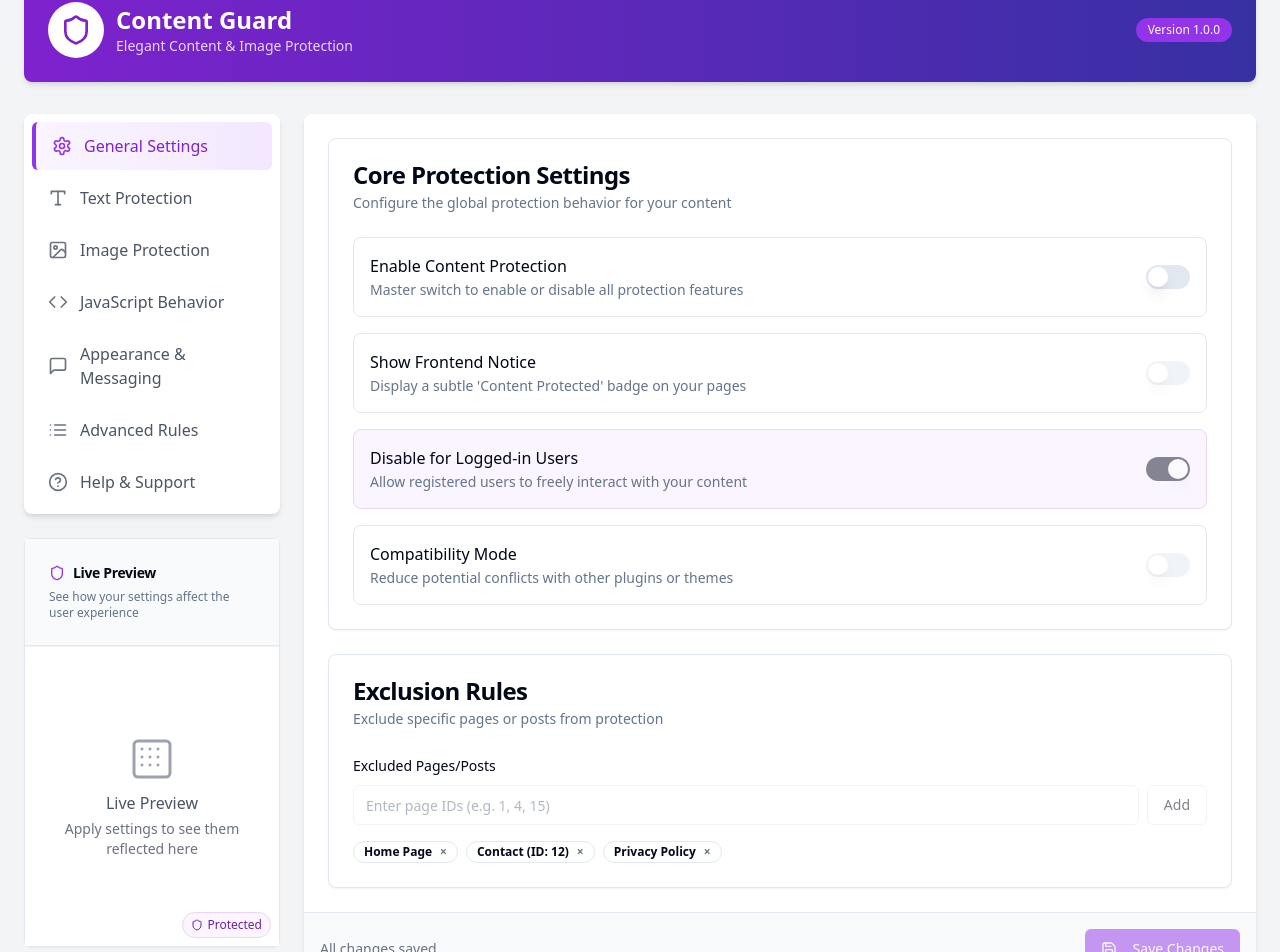
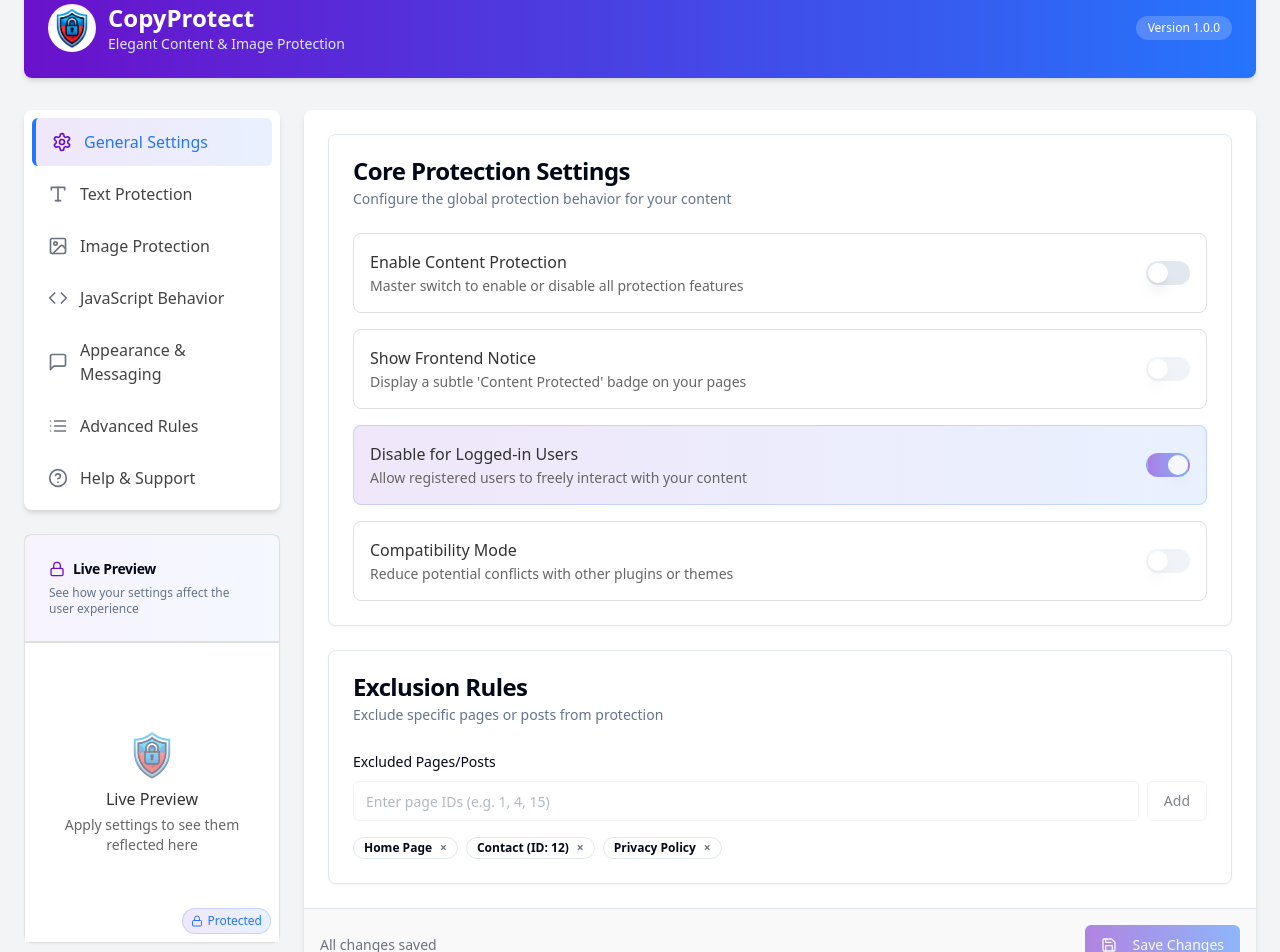
Before and after one commit to jonathanmcintyre1/plugin-powerhouse-genesis, a React (Vite) app: page / in a window 1280 px wide. Shown: the part 46-998 px from the top of the page. Built offline with nearby package versions, Linux system fonts and the light colour scheme.

Commit message:
Refactor: Apply Copyprotect brand guidelines
Update styling, UI/UX, and branding elements based on the Copyprotect brand guide.

```diff
--- a/src/components/Header.tsx
+++ b/src/components/Header.tsx
@@ -1,21 +1,30 @@
 
 import React from 'react';
-import { Shield } from 'lucide-react';
+import { Lock } from 'lucide-react';
 
 const Header = () => {
   return (
-    <div className="flex items-center justify-between mb-8 bg-gradient-to-r from-purple-700 to-indigo-800 p-6 rounded-lg shadow-md">
-      <div className="flex items-center space-x-3">
-        <div className="bg-white p-3 rounded-full shadow-inner">
-          <Shield className="h-8 w-8 text-purple-700" />
+    <div className="relative mb-8 overflow-hidden rounded-lg shadow-md">
+      {/* Primary gradient background */}
+      <div className="bg-gradient-to-r from-[#6a11cb] to-[#2575fc] p-6">
+        <div className="flex items-center justify-between">
+          <div className="flex items-center space-x-3">
+            <div className="flex h-12 w-12 items-center justify-center rounded-full bg-white shadow-inner">
+              <img
+                src="/lovable-uploads/11897506-8ad0-4918-baf8-2256dcae8dbe.png"
+                alt="CopyProtect Logo"
+                className="h-10 w-10"
+              />
+            </div>
+            <div>
+              <h1 className="text-2xl font-bold text-white">CopyProtect</h1>
+              <p className="text-sm text-blue-100">Elegant Content & Image Protection</p>
+            </div>
+          </div>
+          <div className="bg-white/20 backdrop-blur-sm text-white text-xs px-3 py-1 rounded-full font-medium">
+            Version 1.0.0
+          </div>
         </div>
-        <div>
-          <h1 className="text-2xl font-bold text-white">Content Guard</h1>
-          <p className="text-purple-200 text-sm">Elegant Content & Image Protection</p>
-        </div>
-      </div>
-      <div className="bg-purple-600 text-white text-xs px-3 py-1 rounded-full font-medium">
-        Version 1.0.0
       </div>
     </div>
   );
--- a/src/components/LivePreview.tsx
+++ b/src/components/LivePreview.tsx
@@ -1,14 +1,14 @@
 
 import React from 'react';
 import { Card, CardContent, CardDescription, CardHeader, CardTitle } from '@/components/ui/card';
-import { Shield } from 'lucide-react';
+import { Lock } from 'lucide-react';
 
 const LivePreview: React.FC = () => {
   return (
-    <Card className="w-full">
-      <CardHeader className="bg-gray-50 border-b">
+    <Card className="w-full border-[#e0e0e0] shadow-sm hover:shadow-md transition-shadow duration-300">
+      <CardHeader className="bg-gradient-to-r from-[#6a11cb]/5 to-[#2575fc]/5 border-b border-[#e0e0e0]">
         <CardTitle className="text-sm flex items-center">
-          <Shield className="h-4 w-4 text-purple-600 mr-2" />
+          <Lock className="h-4 w-4 text-[#6a11cb] mr-2" />
           Live Preview
         </CardTitle>
         <CardDescription className="text-xs">
@@ -16,7 +16,7 @@ const LivePreview: React.FC = () => {
         </CardDescription>
       </CardHeader>
       <CardContent className="p-0">
-        <div className="relative w-full h-[300px] bg-white border-t border-gray-100">
+        <div className="relative w-full h-[300px] bg-white border-t border-[#e0e0e0]">
           <iframe
             title="Content Preview"
             className="w-full h-full"
@@ -24,22 +24,15 @@ const LivePreview: React.FC = () => {
           />
           <div className="absolute inset-0 flex items-center justify-center bg-white">
             <div className="text-center p-6">
-              <div className="text-gray-400 mb-2">
-                <svg xmlns="http://www.w3.org/2000/svg" width="48" height="48" viewBox="0 0 24 24" fill="none" stroke="currentColor" strokeWidth="1.5" strokeLinecap="round" strokeLinejoin="round" className="mx-auto">
-                  <rect width="18" height="18" x="3" y="3" rx="2" />
-                  <path d="M7 7h.01" />
-                  <path d="M11 7h.01" />
-                  <path d="M15 7h.01" />
-                  <path d="M7 11h.01" />
-                  <path d="M11 11h.01" />
-                  <path d="M15 11h.01" />
-                  <path d="M7 15h.01" />
-                  <path d="M11 15h.01" />
-                  <path d="M15 15h.01" />
-                </svg>
+              <div className="text-[#2575fc] mb-2">
+                <img
+                  src="/lovable-uploads/11897506-8ad0-4918-baf8-2256dcae8dbe.png"
+                  alt="CopyProtect Logo"
+                  className="mx-auto h-12 w-12 opacity-50"
+                />
               </div>
-              <h3 className="text-gray-600 font-medium">Live Preview</h3>
-              <p className="text-gray-500 text-sm mt-1">
+              <h3 className="text-[#333333] font-medium">Live Preview</h3>
+              <p className="text-[#666666] text-sm mt-1">
                 Apply settings to see them reflected here
               </p>
             </div>
@@ -47,8 +40,8 @@ const LivePreview: React.FC = () => {
 
           {/* Protection badge example */}
           <div className="absolute bottom-2 right-2">
-            <div className="bg-purple-50 text-purple-800 border border-purple-200 rounded-full px-2 py-1 text-xs flex items-center">
-              <Shield className="h-3 w-3 mr-1" />
+            <div className="bg-gradient-to-r from-[#6a11cb]/10 to-[#2575fc]/10 text-[#2575fc] border border-[#2575fc]/20 rounded-full px-2 py-1 text-xs flex items-center">
+              <Lock className="h-3 w-3 mr-1" />
               Protected
             </div>
           </div>
--- a/src/components/SaveChanges.tsx
+++ b/src/components/SaveChanges.tsx
@@ -32,7 +32,7 @@ const SaveChanges: React.FC<SaveChangesProps> = ({
 
   return (
     <div className={cn(
-      "flex items-center justify-between p-4 border-t bg-gray-50 rounded-b-lg",
+      "flex items-center justify-between p-4 border-t bg-[#F9F9F9] rounded-b-lg",
       className
     )}>
       <div className="text-sm text-gray-500">
@@ -46,8 +46,9 @@ const SaveChanges: React.FC<SaveChangesProps> = ({
         onClick={handleSave}
         disabled={isSaving || !hasChanges}
         className={cn(
-          "bg-purple-600 hover:bg-purple-700",
-          isSaving ? "opacity-80" : ""
+          "bg-gradient-to-r from-[#6a11cb] to-[#2575fc] hover:from-[#5b0fb3] hover:to-[#1e68e6] transition-all duration-200 hover:shadow-md",
+          isSaving ? "opacity-80" : "",
+          "transform hover:scale-[1.02] active:scale-[0.98]"
         )}
       >
         {isSaving ? (
--- a/src/components/TabNavigation.tsx
+++ b/src/components/TabNavigation.tsx
@@ -34,14 +34,15 @@ const TabNavigation: React.FC<TabNavigationProps> = ({ activeTab, setActiveTab }
           key={tab.id}
           onClick={() => setActiveTab(tab.id)}
           className={cn(
-            "flex items-center space-x-3 px-4 py-3 text-left rounded-md transition-colors",
+            "flex items-center space-x-3 px-4 py-3 text-left rounded-md transition-all duration-200",
             activeTab === tab.id
-              ? "bg-gradient-to-r from-purple-50 to-purple-100 text-purple-700 font-medium border-l-4 border-purple-600"
-              : "text-gray-600 hover:bg-gray-50"
+              ? "bg-gradient-to-r from-[#6a11cb]/10 to-[#2575fc]/10 text-[#2575fc] font-medium border-l-4 border-[#2575fc]"
+              : "text-[#444444] hover:bg-gray-50 hover:scale-[1.02]"
           )}
         >
           <span className={cn(
-            activeTab === tab.id ? "text-purple-600" : "text-gray-500"
+            "transition-colors duration-200",
+            activeTab === tab.id ? "text-[#6a11cb]" : "text-gray-500"
           )}>
             {tab.icon}
           </span>
--- a/src/components/ui/switch-group.tsx
+++ b/src/components/ui/switch-group.tsx
@@ -24,16 +24,18 @@ const SwitchGroup: React.FC<SwitchGroupProps> = ({
   className,
 }) => {
   return (
-    <div className={cn("flex flex-row items-center justify-between space-x-4 rounded-lg border p-4",
-      checked ? "bg-purple-50 border-purple-200" : "bg-white border-gray-200",
+    <div className={cn("flex flex-row items-center justify-between space-x-4 rounded-lg border p-4 transition-all duration-200",
+      checked
+        ? "bg-gradient-to-r from-[#6a11cb]/10 to-[#2575fc]/10 border-[#2575fc]/20"
+        : "bg-white border-[#e0e0e0] hover:border-[#d0d0d0]",
       className
     )}>
       <div className="space-y-0.5">
-        <Label htmlFor={id} className="text-base font-medium">
+        <Label htmlFor={id} className="text-base font-medium text-[#333333]">
           {label}
         </Label>
         {description && (
-          <p className="text-sm text-muted-foreground">{description}</p>
+          <p className="text-sm text-[#666666]">{description}</p>
         )}
       </div>
       <Switch
@@ -42,7 +44,8 @@ const SwitchGroup: React.FC<SwitchGroupProps> = ({
         onCheckedChange={onCheckedChange}
         disabled={disabled}
         className={cn(
-          checked ? "bg-purple-600" : "bg-gray-200"
+          "transition-all duration-200",
+          checked ? "bg-gradient-to-r from-[#6a11cb] to-[#2575fc]" : "bg-gray-200"
         )}
       />
     </div>
--- a/tailwind.config.ts
+++ b/tailwind.config.ts
@@ -1,3 +1,4 @@
+
 import type { Config } from "tailwindcss";
 
 export default {
@@ -84,11 +85,44 @@ export default {
 					to: {
 						height: '0'
 					}
+				},
+				'fade-in': {
+					'0%': {
+						opacity: '0',
+						transform: 'translateY(10px)'
+					},
+					'100%': {
+						opacity: '1',
+						transform: 'translateY(0)'
+					}
+				},
+				'fade-out': {
+					'0%': {
+						opacity: '1',
+						transform: 'translateY(0)'
+					},
+					'100%': {
+						opacity: '0',
+						transform: 'translateY(10px)'
+					}
+				},
+				'scale-in': {
+					'0%': {
+						transform: 'scale(0.95)',
+						opacity: '0'
+					},
+					'100%': {
+						transform: 'scale(1)',
+						opacity: '1'
+					}
 				}
 			},
 			animation: {
 				'accordion-down': 'accordion-down 0.2s ease-out',
-				'accordion-up': 'accordion-up 0.2s ease-out'
+				'accordion-up': 'accordion-up 0.2s ease-out',
+				'fade-in': 'fade-in 0.3s ease-out',
+				'fade-out': 'fade-out 0.3s ease-out',
+				'scale-in': 'scale-in 0.2s ease-out',
 			}
 		}
 	},
```
Also changed, not shown: src/components/tabs/AppearanceMessaging.tsx (+20 -20 lines), public/lovable-uploads/11897506-8ad0-4918-baf8-2256dcae8dbe.png (added).
